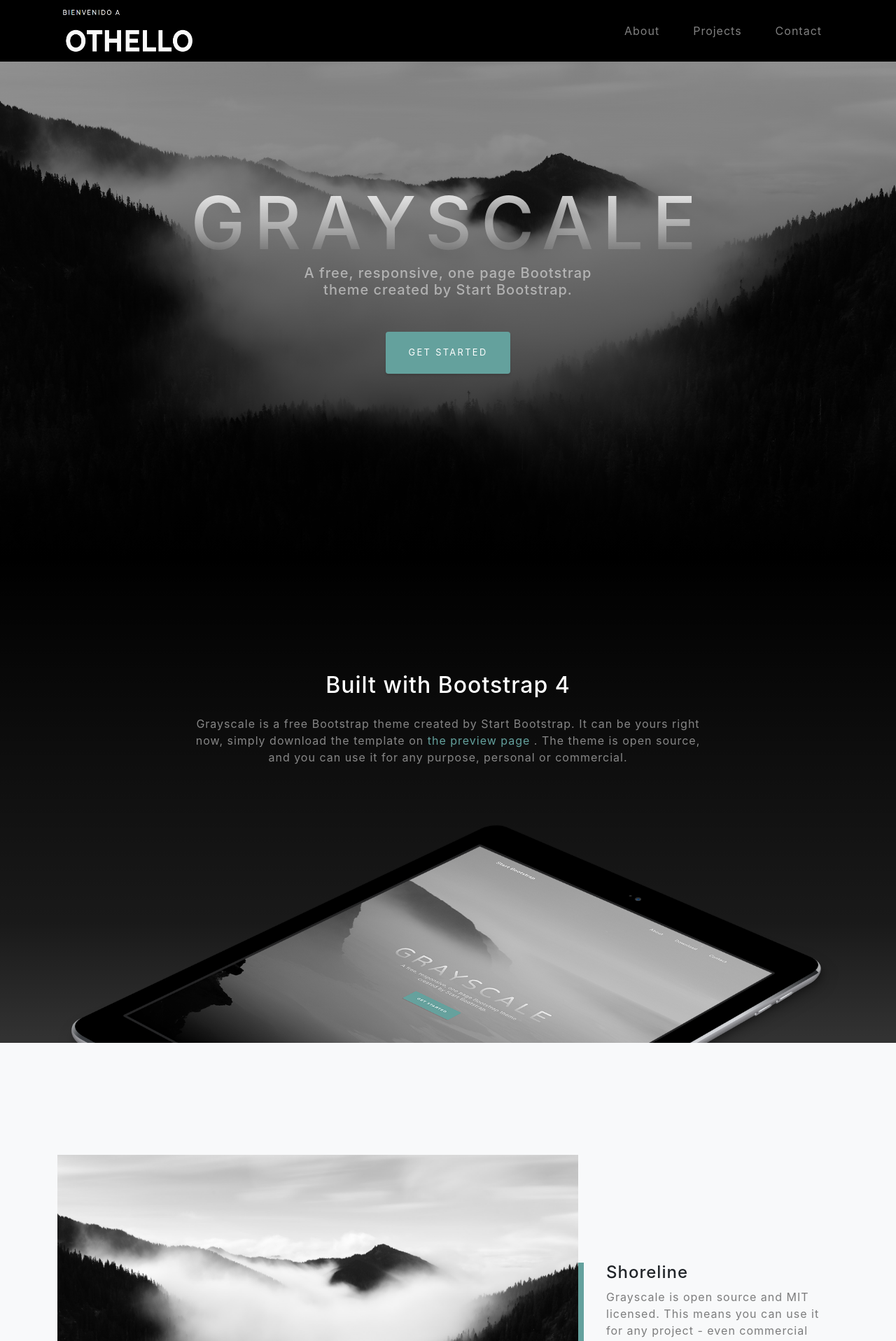
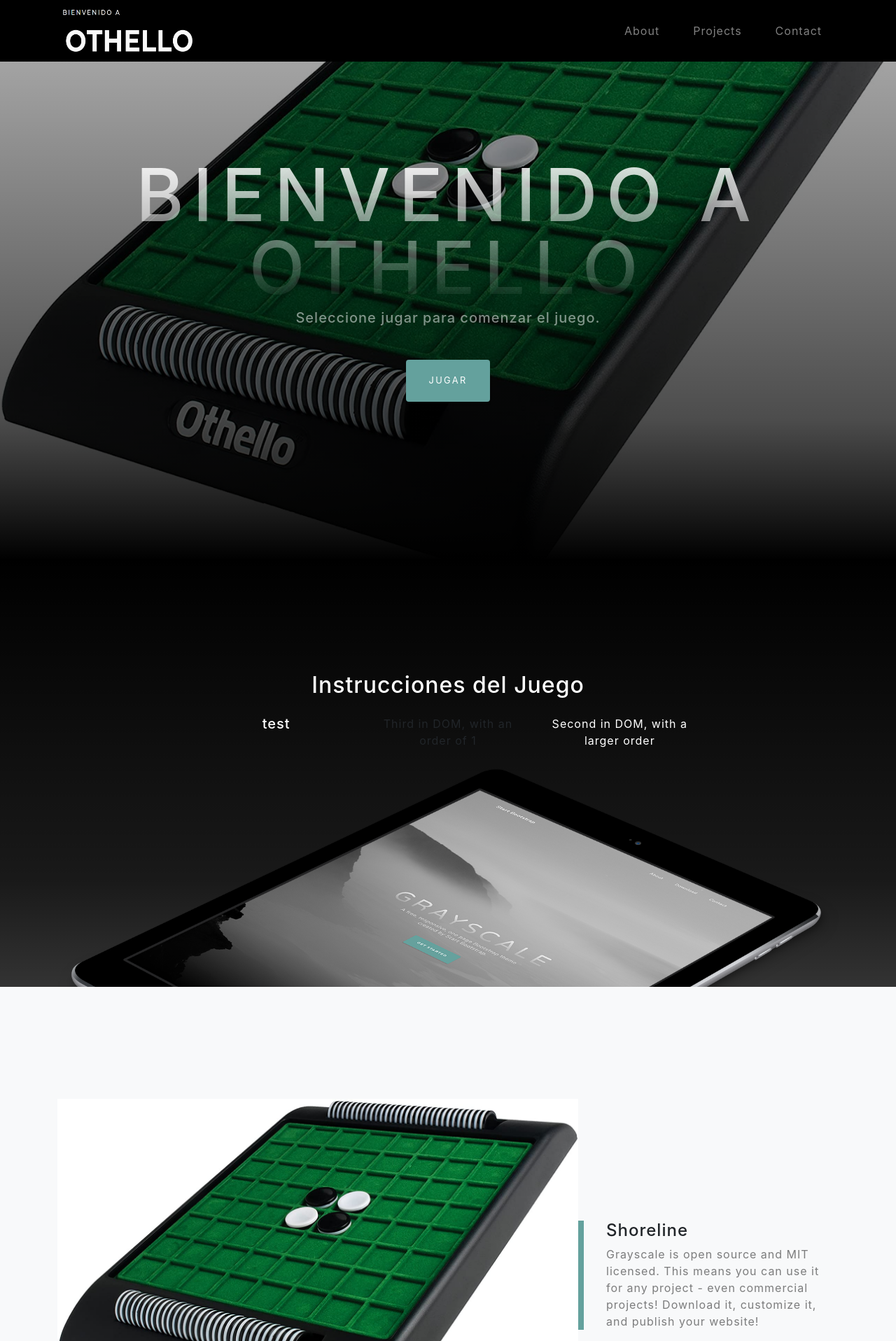
Before and after one commit to pcabezas98/OTELLO-reversi-Lab, a Flask app: page / in a window 1280 px wide. Shown: the top 1916 px of the page at 70% size. Run offline with Flask 2, Linux system fonts and the light colour scheme; some libraries are stand-ins or nearby versions.

Commit message:
update for seba

```diff
--- a/main.py
+++ b/main.py
@@ -161,10 +161,10 @@
         dificultad = 1
         return dificultad
     elif (data['dificultad'] == 'Medio' or data['dificultad'] == 'Nivel: Medio'):
-        dificultad = 2
+        dificultad = 3
         return dificultad
     elif (data['dificultad'] == 'Dificil' or data['dificultad'] == 'Nivel: Dificil'):
-        dificultad = 3
+        dificultad = 5
         return dificultad
     else:
         return "Error"
--- a/templates/base.html
+++ b/templates/base.html
@@ -23,7 +23,7 @@
   <nav class="navbar navbar-expand-lg navbar-light fixed-top" id="mainNav">
     <div class="container">
         <div >
-            <a class="navbar-brand js-scroll-trigger" href="#page-top"><img src="assets\img\banner.gif" alt="Funny image"  style="width:200px;height:65px;"></a>
+            <a class="navbar-brand js-scroll-trigger" href="/"><img src="assets\img\banner.gif" alt="Funny image"  style="width:200px;height:65px;"></a>
         </div>
         <button class="navbar-toggler navbar-toggler-right" type="button" data-toggle="collapse" data-target="#navbarResponsive" aria-controls="navbarResponsive" aria-expanded="false" aria-label="Toggle navigation">
             Menu
--- a/templates/home.html
+++ b/templates/home.html
@@ -13,9 +13,9 @@
     <header class="masthead">
         <div class="container d-flex h-100 align-items-center">
             <div class="mx-auto text-center">
-                <h1 class="mx-auto my-0 text-uppercase">Grayscale</h1>
-                <h2 class="text-white-50 mx-auto mt-2 mb-5">A free, responsive, one page Bootstrap theme created by Start Bootstrap.</h2>
-                <a class="btn btn-primary js-scroll-trigger" href="#about">Get Started</a>
+                <h1 class="mx-auto my-0 text-uppercase">Bienvenido a Othello</h1>
+                <h2 class="text-white-50 mx-auto mt-2 mb-5">Seleccione jugar para comenzar el juego.</h2>
+                <a class="btn btn-primary js-scroll-trigger" href="/game">Jugar</a>
             </div>
         </div>
     </header>
@@ -24,18 +24,28 @@
         <div class="container">
             <div class="row">
                 <div class="col-lg-8 mx-auto">
-                    <h2 class="text-white mb-4">Built with Bootstrap 4</h2>
-                    <p class="text-white-50">
-                        Grayscale is a free Bootstrap theme created by Start Bootstrap. It can be yours right now, simply download the template on
-                        <a href="https://startbootstrap.com/theme/grayscale/">the preview page</a>
-                        . The theme is open source, and you can use it for any purpose, personal or commercial.
-                    </p>
+                    <h2 class="text-white mb-4">Instrucciones del Juego</h2>
+                    <div class="container">
+                        <div class="row">
+                            <div class="col">
+                                <h5 class="text-white mb-2">test</h5>
+                          </div>
+                          <div class="col order-12">
+                            <p class="text-white mb-4">Second in DOM, with a larger order</p>
+                          </div>
+                          <div class="col order-1">
+                            Third in DOM, with an order of 1
+                          </div>
+                        </div>
+                      </div>
                 </div>
             </div>
             <img class="img-fluid" src="assets/img/ipad.png" alt="" />
         </div>
     </section>
     <!-- Projects-->
+
+
     <section class="projects-section bg-light" id="projects">
         <div class="container">
             <!-- Featured Project Row-->
```
Also changed, not shown: static/assets/img/bg-masthead.jpg, static/assets/img/bg-masthead22.jpg (added).
